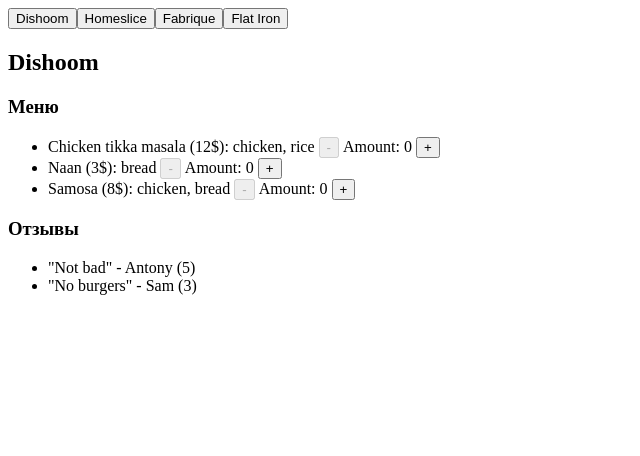
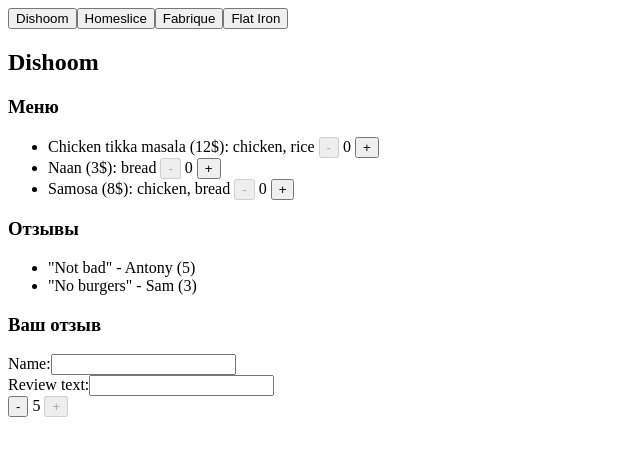
Before and after one commit to AlexLarina/react-learnjs-1123, a React app: page / in a window 1280 px wide. Both pictures are taken after a click on the button "Dishoom". Shown: the top 456 px of the page, without its empty margins (0-640 px from the left). Built offline with nearby package versions, Linux system fonts and the light colour scheme; the HTML template or start-up script is replaced by a standard one.

Commit message:
Adding counter control. Adding review form

```diff
--- /dev/null
+++ b/src/components/counter/component.jsx
@@ -0,0 +1,15 @@
+export const Counter = ({value, decrement, increment, borderValue}) => {
+	return (
+		<>
+			<button
+				onClick={decrement}
+				disabled={value <= borderValue.MIN}
+			>-</button>&nbsp;
+			<span>{value}</span>&nbsp;
+			<button
+				onClick={increment}
+				disabled={value >= borderValue.MAX}
+			>+</button>
+		</>
+	);
+};
--- a/src/components/dish/component.jsx
+++ b/src/components/dish/component.jsx
@@ -1,8 +1,10 @@
 import { useState } from "react";
+import { Counter } from "../counter/component";
 
 const DISH_LIMIT = {
 	MIN: 0,
-	MAX: 5
+	MAX: 5,
+	STEP: 1
 }
 
 export const Dish = ({dish}) => {
@@ -12,19 +14,20 @@
 		dish &&
 		<>
 			{dish.name} ({dish.price}$): {dish.ingredients.join(", ")}&nbsp;
-			<button
-				onClick={
-					() => dishAmount <= DISH_LIMIT.MIN ? setDishAmount(DISH_LIMIT.MIN) : setDishAmount(dishAmount - 1)
+			<Counter
+				value={dishAmount}
+				increment={
+					() => dishAmount >= DISH_LIMIT.MAX
+					? setDishAmount(DISH_LIMIT.MAX)
+					: setDishAmount(dishAmount + DISH_LIMIT.STEP)
 				}
-				disabled={dishAmount <= DISH_LIMIT.MIN}
-			>-</button>&nbsp;
-			<span>Amount: {dishAmount}</span>&nbsp;
-			<button
-				onClick={
-					() => dishAmount >= DISH_LIMIT.MAX ? setDishAmount(DISH_LIMIT.MAX) : setDishAmount(dishAmount + 1)
+				decrement={
+					() => dishAmount <= DISH_LIMIT.MIN
+					? setDishAmount(DISH_LIMIT.MIN)
+					: setDishAmount(dishAmount - DISH_LIMIT.STEP)
 				}
-				disabled={dishAmount >= DISH_LIMIT.MAX}
-			>+</button>
+				borderValue={DISH_LIMIT}
+			/>
 		</>
 	);
 };
--- a/src/components/restaurant-card/component.jsx
+++ b/src/components/restaurant-card/component.jsx
@@ -1,5 +1,6 @@
 import { Menu } from "../menu/component";
 import { Reviews } from "../reviews/component";
+import { ReviewForm } from "../review-form/component";
 
 export const RestaurantCard = ({restaurant}) => {
 	return (
@@ -8,6 +9,7 @@
 			<h2>{restaurant.name}</h2>
 			<Menu menu={restaurant.menu}/>
 			<Reviews reviews={restaurant.reviews}/>
+			<ReviewForm />
 		</>
 	);
 };
--- /dev/null
+++ b/src/components/review-form/component.jsx
@@ -0,0 +1,63 @@
+import { useState } from 'react';
+import { Counter } from "../counter/component";
+
+const RATING_LIMIT = {
+	MIN: 1,
+	MAX: 5,
+	STEP: 0.5
+}
+
+export const ReviewForm = () => {
+	const [formValue, setFormValue] = useState({
+		name: '',
+		text: '',
+		rating: 5,
+	});
+
+	return (
+		<>
+			<h3>Ваш отзыв</h3>
+			<div>
+				<label htmlFor="name">Name:</label>
+				<input
+					id="name"
+					type="text"
+					value={formValue.name}
+					onChange={(event) =>
+						setFormValue({...formValue, name: event.target.value})
+					}
+				/>
+			</div>
+
+			<div>
+				<label htmlFor="text">Review text:</label>
+				<input
+					id="text"
+					type="text"
+					value={formValue.text}
+					onChange={(event) =>
+						setFormValue({...formValue, text: event.target.value})
+					}
+				/>
+			</div>
+
+			<div>
+				<Counter
+					value={formValue.rating}
+					increment={
+						() => formValue.rating >= RATING_LIMIT.MAX
+						? setFormValue({...formValue, rating: RATING_LIMIT.MAX})
+						: setFormValue({...formValue, rating: formValue.rating + RATING_LIMIT.STEP})
+					}
+					decrement={
+						() => formValue.rating <= RATING_LIMIT.MIN
+						? setFormValue({...formValue, rating: RATING_LIMIT.MIN})
+						: setFormValue({...formValue, rating: formValue.rating - RATING_LIMIT.STEP})
+					}
+					borderValue={RATING_LIMIT}
+				/>
+			</div>
+
+		</>
+	);
+};
```
